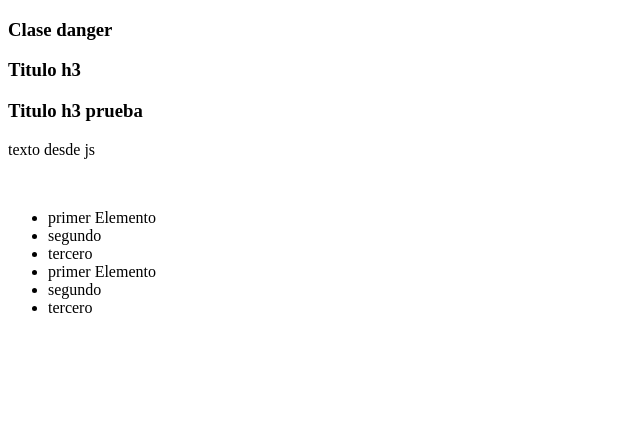
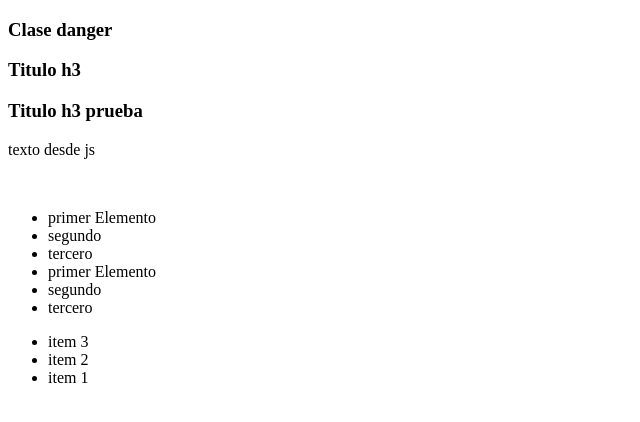
Before and after one commit to alejandromateus31/BlueewebJs, a plain HTML site: page Index.html in a window 1280 px wide. Shown: the whole page, without its empty margins (0-640 px from the left). Drawn offline with Linux system fonts and the light colour scheme.

Commit message:
listados

```diff
--- a/Index.html
+++ b/Index.html
@@ -19,6 +19,11 @@
 
     </ul>
 
+
+    <ul id="listados">
+
+    </ul>
+
     <script src="js/app.js"></script>
 
 </body>
--- a/js/app.js
+++ b/js/app.js
@@ -28,3 +28,20 @@ arrayElement.forEach(x => {
 arrayElement.forEach(item => {
     lista.innerHTML += `<li>${item}</li>`;
 })
+const listados = document.getElementById('listados');
+const arrayElements = ['item 1', 'item 2', 'item 3']
+const fragment = document.createDocumentFragment()
+arrayElements.forEach(item => {
+
+    const li = document.createElement('li')
+    li.textContent = item
+        //fragment.appendChild(li);
+
+    const childNode = fragment.firstChild
+
+
+
+    fragment.insertBefore(li, childNode);
+})
+
+listados.appendChild(fragment)
```
